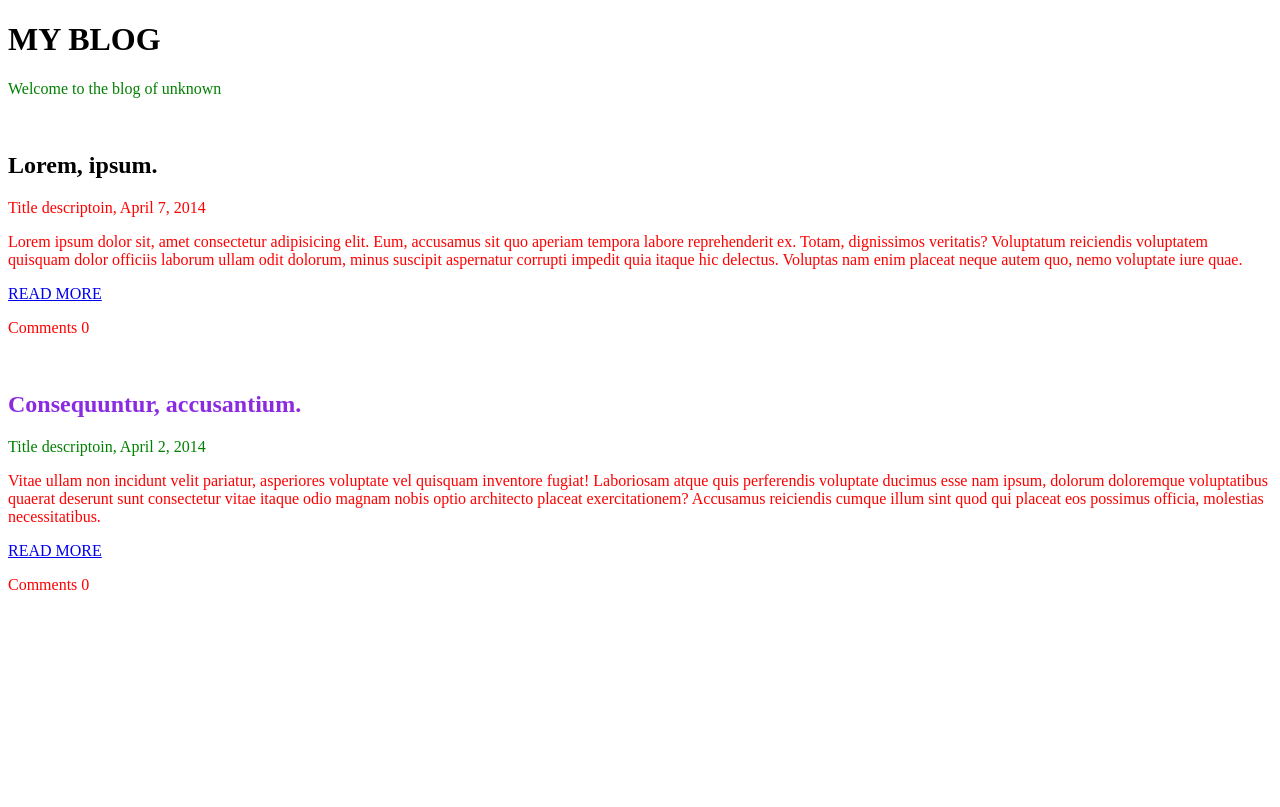
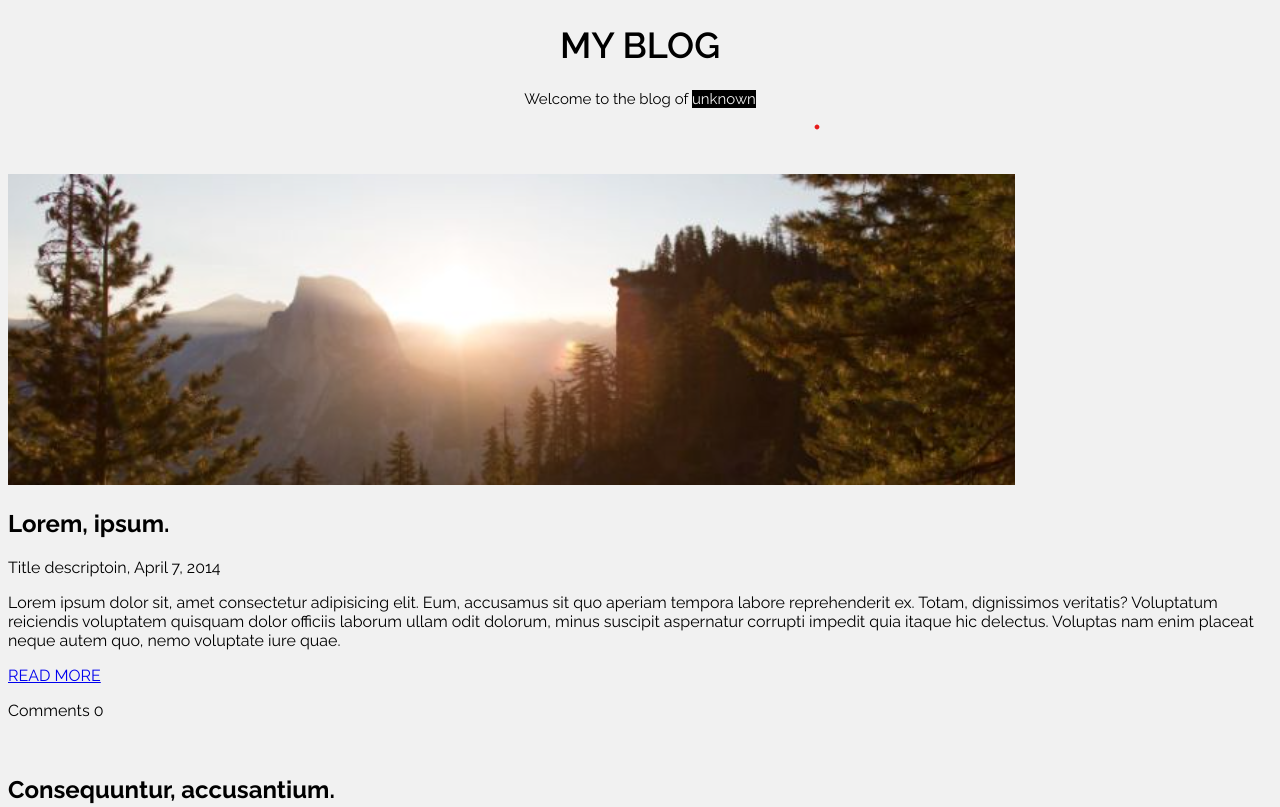
Before and after one commit to MrLipa2496/courses-lesson-3-CSS, a plain HTML site: page index.html in a window 1280 px wide. Shown: the top 807 px of the page. Drawn offline with Linux system fonts and the light colour scheme.

Commit message:
Add heder and img

```diff
--- a/assets/css/style.css
+++ b/assets/css/style.css
@@ -1,11 +1,23 @@
-p {
-  color: red;
+body {
+  font-family: Raleway, sans-serif;
+  background-color: #f1f1f1;
 }
 
-.sub-head {
-  color: green;
+header {
+  text-align: center;
 }
 
-.best-h2 {
-  color: blueviolet;
+h1 {
+  text-transform: uppercase;
+  font-size: 36px; /* em, rem*/
+  font-weight: 600;
 }
+
+.sub-main-title {
+  font-size: 15px;
+}
+
+.black-sub-main-title {
+  background-color: #000;
+  color: #f1f1f1;
+}
--- a/index.html
+++ b/index.html
@@ -5,20 +5,28 @@
     <meta name="viewport" content="width=device-width, initial-scale=1.0" />
     <title>Document</title>
     <link rel="stylesheet" href="./assets/css/style.css" />
+    <link rel="preconnect" href="https://fonts.googleapis.com" />
+    <link rel="preconnect" href="https://fonts.gstatic.com" crossorigin />
+    <link
+      href="https://fonts.googleapis.com/css2?family=Raleway:ital,wght@0,100..900;1,100..900&display=swap"
+      rel="stylesheet"
+    />
   </head>
   <body>
     <!-- header>h1+p -->
 
     <header>
       <h1>MY BLOG</h1>
-      <p class="sub-head">Welcome to the blog of unknown</p>
+      <p class="sub-main-title">
+        Welcome to the blog of <spa class="black-sub-main-title">unknown</spa>
+      </p>
     </header>
 
     <!-- main>article*2>img+h2>lorem2^p{Title description, April 7, 2014}+p>lorem50^a[href="#"]{READ MORE}+p{Comments 0} -->
 
     <main>
       <article>
-        <img src="" alt="" />
+        <img src="./assets/img/img_1.png" alt="" />
         <h2>Lorem, ipsum.</h2>
         <p>
           Title descriptoin, <time datetime="2014-04-0">April 7, 2014</time>
@@ -36,8 +44,8 @@
       </article>
       <article>
         <img src="" alt="" />
-        <h2 class="best-h2">Consequuntur, accusantium.</h2>
-        <p class="sub-head">
+        <h2>Consequuntur, accusantium.</h2>
+        <p>
           Title descriptoin, <time datetime="2014-04-02">April 2, 2014</time>
         </p>
         <p>
```
Also changed, not shown: assets/img/img_1.png (added).
